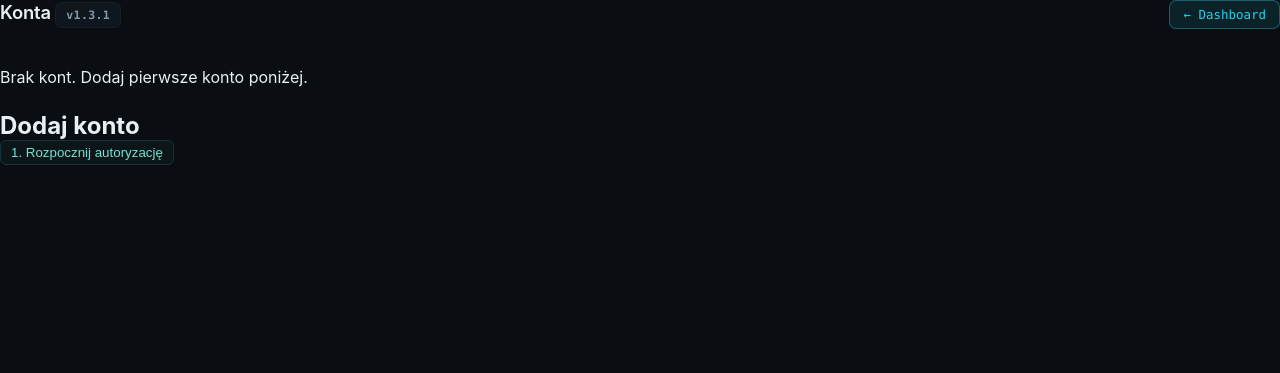
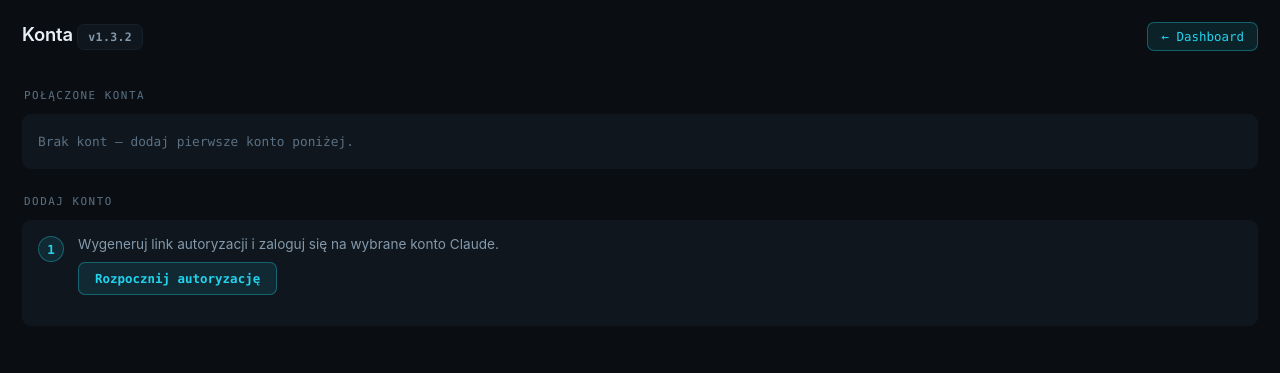
Before and after one commit to robsonek/claude-usage-dashboard, a Flask app: page /accounts in a window 1280 px wide. Shown: the top 373 px of the page. Run offline with Flask 3, Linux system fonts and the light colour scheme; the visitor is signed in with stand-in values (Sample User, id 1); data that the repository does not hold is empty; parts of the project's set-up code (start-up, migrations or seed data) failed here and were passed over.

Commit message:
style(accounts): restyle accounts page to Cyan Terminal theme; fix hidden step-2
Co-Authored-By: Claude Fable 5 <noreply@anthropic.com>

```diff
--- a/config.py
+++ b/config.py
@@ -5,7 +5,7 @@ from werkzeug.security import generate_password_hash
 # App version — shown in the dashboard UI (header chip + footer). Single source
 # of truth. RULE: bump this (at least the patch level) on EVERY git push, so each
 # pushed/deployed state carries a unique version. See memory feedback_bump_version_on_push.
-VERSION = '1.3.1'
+VERSION = '1.3.2'
 
 # Paths
 BASE_DIR = os.path.dirname(os.path.abspath(__file__))
--- a/static/style.css
+++ b/static/style.css
@@ -154,20 +154,50 @@ footer{text-align:center;padding:16px 0 4px;font-family:var(--mono);color:var(--
   .chart-container canvas{height:190px!important}
 }
 
-.account-bar { display: flex; gap: 8px; flex-wrap: wrap; margin: 0 0 14px; }
-.acc-mini { background: #0c1518; border: 1px solid #16323a; border-radius: 8px;
-    padding: 6px 12px; color: #6fe3d2; cursor: pointer; text-align: left;
-    display: flex; flex-direction: column; min-width: 120px; }
-.acc-mini.active { border-color: #2de0c6; box-shadow: 0 0 0 1px #2de0c6 inset; }
-.acc-mini-label { font-weight: 600; font-size: 0.9rem; }
-.acc-mini-stats { font-size: 0.72rem; color: #4f8c84; }
-.account-row { display: flex; gap: 12px; align-items: center; padding: 8px 0;
-    border-bottom: 1px solid #16323a; font-size: 0.9rem; }
-.acc-dot { width: 9px; height: 9px; border-radius: 50%; display: inline-block; }
-.acc-dot.on { background: #2de0c6; } .acc-dot.off { background: #555; }
-.acc-email { color: #4f8c84; } .acc-error { color: #e36f6f; font-size: 0.75rem; }
-.acc-actions { margin-left: auto; display: flex; gap: 6px; }
-.acc-actions button, .add-account button { background: #0c1518; color: #6fe3d2;
-    border: 1px solid #16323a; border-radius: 6px; padding: 4px 10px; cursor: pointer; }
-.add-account { margin-top: 24px; } .add-account input { margin: 4px 6px 4px 0;
-    background: #0c1518; border: 1px solid #16323a; color: #cfeee8; padding: 6px; border-radius: 6px; }
+/* Account bar on the dashboard (mini-card per account; hidden when ≤1 active) */
+.account-bar{display:flex;gap:10px;flex-wrap:wrap;margin:0 0 22px}
+.acc-mini{font-family:var(--mono);background:var(--panel);border:1px solid var(--border);border-radius:9px;padding:9px 14px;color:var(--mid);cursor:pointer;text-align:left;display:flex;flex-direction:column;gap:3px;min-width:150px;transition:all .15s}
+.acc-mini:hover{border-color:var(--accent-border);color:var(--accent)}
+.acc-mini.active{background:var(--accent-soft);border-color:var(--accent-border);color:var(--accent)}
+.acc-mini-label{font-weight:600;font-size:.8rem;letter-spacing:.02em}
+.acc-mini-stats{font-size:.66rem;color:var(--label)}
+.acc-mini.active .acc-mini-stats{color:var(--mid)}
+
+/* Accounts page (/accounts) */
+.accounts-page .accounts-panel{background:var(--panel);border-radius:9px;padding:6px 16px;margin-bottom:26px}
+.account-row{display:flex;gap:14px;align-items:center;padding:13px 0;border-bottom:1px solid var(--border);font-size:.88rem}
+.account-row:last-child{border-bottom:none}
+.acc-dot{width:8px;height:8px;border-radius:50%;display:inline-block;flex:none}
+.acc-dot.on{background:var(--ok);box-shadow:0 0 7px var(--ok)}
+.acc-dot.off{background:var(--label)}
+.acc-id{display:flex;flex-direction:column;gap:2px;min-width:0}
+.acc-label{font-weight:600;color:var(--text)}
+.acc-email{font-family:var(--mono);font-size:.72rem;color:var(--label);overflow:hidden;text-overflow:ellipsis}
+.acc-type{font-family:var(--mono);font-size:.66rem;letter-spacing:.08em;text-transform:uppercase;color:var(--accent);background:var(--accent-soft);border:1px solid var(--accent-border);padding:3px 9px;border-radius:6px}
+.acc-error{font-family:var(--mono);font-size:.7rem;color:var(--warn);cursor:help}
+.acc-empty{color:var(--label);font-family:var(--mono);font-size:.8rem;padding:14px 0}
+.acc-actions{margin-left:auto;display:flex;gap:7px;flex-wrap:wrap}
+.acc-actions button{font-family:var(--mono);font-size:.72rem;padding:5px 11px;border-radius:6px;border:1px solid var(--border);background:transparent;color:var(--mid);cursor:pointer;transition:all .15s}
+.acc-actions button:hover{border-color:var(--accent-border);color:var(--accent)}
+.acc-actions button.danger:hover{border-color:rgba(244,63,94,.4);color:var(--crit)}
+
+/* Add-account flow */
+.add-account{padding:16px}
+.add-step{display:flex;gap:14px;padding:10px 0}
+.add-step[hidden]{display:none}
+.step-no{font-family:var(--mono);font-weight:700;font-size:.78rem;color:var(--accent);background:var(--accent-soft);border:1px solid var(--accent-border);width:26px;height:26px;border-radius:50%;display:flex;align-items:center;justify-content:center;flex:none}
+.step-body{display:flex;flex-direction:column;gap:10px;min-width:0;flex:1}
+.step-body p{color:var(--mid);font-size:.85rem}
+.btn-accent{font-family:var(--mono);align-self:flex-start;padding:8px 16px;border-radius:7px;font-size:.78rem;font-weight:600;cursor:pointer;transition:all .15s;color:var(--accent);border:1px solid var(--accent-border);background:var(--accent-soft)}
+.btn-accent:hover{background:rgba(34,211,238,.18)}
+.auth-link{font-family:var(--mono);font-size:.8rem;color:var(--accent);text-decoration:none;border-bottom:1px dashed var(--accent-border)}
+.auth-link:hover{border-bottom-style:solid}
+.add-form{display:flex;gap:8px;flex-wrap:wrap}
+.add-form input{flex:1 1 220px;padding:9px 12px;border:1px solid var(--border);border-radius:7px;background:var(--panel-2);color:var(--text);font-family:var(--mono);font-size:.8rem}
+.add-form input:focus{outline:none;border-color:var(--accent)}
+.add-msg{font-family:var(--mono);font-size:.78rem;color:var(--mid);padding:4px 0 8px;min-height:1.2em}
+
+@media(max-width:600px){
+  .account-row{flex-wrap:wrap}
+  .acc-actions{margin-left:0;width:100%}
+}
--- a/templates/accounts.html
+++ b/templates/accounts.html
@@ -7,20 +7,25 @@
     <link rel="stylesheet" href="{{ url_for('static', filename='style.css') }}">
 </head>
 <body>
-<div class="container">
+<div class="dashboard accounts-page">
     <header>
-        <h1>Konta <span class="version-badge">v{{ version }}</span></h1>
-        <a href="{{ url_for('dashboard') }}" class="btn-refresh">← Dashboard</a>
+        <h1>Konta <span class="version-badge" title="App version">v{{ version }}</span></h1>
+        <div class="header-actions">
+            <a href="{{ url_for('dashboard') }}" class="btn-refresh">← Dashboard</a>
+        </div>
     </header>
 
-    <section class="accounts-list" id="accounts-list">
+    <p class="section-label">Połączone konta</p>
+    <section class="accounts-panel" id="accounts-list">
         {% for a in accounts %}
         <div class="account-row" data-id="{{ a.id }}">
             <span class="acc-dot {{ 'on' if a.is_active else 'off' }}"></span>
-            <span class="acc-label">{{ a.label }}</span>
-            <span class="acc-email">{{ a.email or '—' }}</span>
+            <div class="acc-id">
+                <span class="acc-label">{{ a.label }}</span>
+                <span class="acc-email">{{ a.email or '—' }}</span>
+            </div>
             <span class="acc-type">{{ a.account_type or '?' }}</span>
-            <span class="acc-error">{{ a.last_error or '' }}</span>
+            {% if a.last_error %}<span class="acc-error" title="{{ a.last_error }}">⚠ błąd odczytu</span>{% endif %}
             <span class="acc-actions">
                 {% if a.is_active %}
                 <button onclick="op({{ a.id }}, 'disable')">Wyłącz</button>
@@ -28,25 +33,36 @@
                 <button onclick="op({{ a.id }}, 'enable')">Włącz</button>
                 {% endif %}
                 <button onclick="renameAcc({{ a.id }})">Zmień nazwę</button>
-                <button onclick="delAcc({{ a.id }})">Usuń</button>
+                <button class="danger" onclick="delAcc({{ a.id }})">Usuń</button>
             </span>
         </div>
         {% else %}
-        <p class="muted">Brak kont. Dodaj pierwsze konto poniżej.</p>
+        <p class="acc-empty">Brak kont — dodaj pierwsze konto poniżej.</p>
         {% endfor %}
     </section>
 
-    <section class="add-account">
-        <h2>Dodaj konto</h2>
-        <button id="start-btn" onclick="startOAuth()">1. Rozpocznij autoryzację</button>
-        <div id="oauth-step2" hidden>
-            <p>Otwórz link, zaloguj się na wybrane konto Claude i wklej kod:</p>
-            <p><a id="auth-link" href="#" target="_blank" rel="noopener">Otwórz stronę autoryzacji ↗</a></p>
-            <input id="code-input" type="text" placeholder="wklej kod#state" size="60">
-            <input id="label-input" type="text" placeholder="nazwa (opcjonalnie)">
-            <button onclick="completeOAuth()">2. Dodaj konto</button>
+    <p class="section-label">Dodaj konto</p>
+    <section class="accounts-panel add-account">
+        <div class="add-step">
+            <span class="step-no">1</span>
+            <div class="step-body">
+                <p>Wygeneruj link autoryzacji i zaloguj się na wybrane konto Claude.</p>
+                <button id="start-btn" class="btn-accent" onclick="startOAuth()">Rozpocznij autoryzację</button>
+                <a id="auth-link" class="auth-link" href="#" target="_blank" rel="noopener" hidden>Otwórz stronę autoryzacji ↗</a>
+            </div>
         </div>
-        <p id="add-msg" class="muted"></p>
+        <div class="add-step" id="oauth-step2" hidden>
+            <span class="step-no">2</span>
+            <div class="step-body">
+                <p>Skopiuj wyświetlony kod i wklej go tutaj:</p>
+                <div class="add-form">
+                    <input id="code-input" type="text" placeholder="wklej kod#state" autocomplete="off">
+                    <input id="label-input" type="text" placeholder="nazwa (opcjonalnie)">
+                    <button class="btn-accent" onclick="completeOAuth()">Dodaj konto</button>
+                </div>
+            </div>
+        </div>
+        <p id="add-msg" class="add-msg" role="status"></p>
     </section>
 </div>
 <script>
@@ -55,7 +71,12 @@ async function startOAuth() {
         headers:{'Content-Type':'application/x-www-form-urlencoded'},
         body:'action=start'});
     const d = await r.json();
-    document.getElementById('auth-link').href = d.authorize_url;
+    const msg = document.getElementById('add-msg');
+    if (!r.ok) { msg.textContent = 'Błąd: ' + (d.error || r.status); return; }
+    msg.textContent = '';
+    const link = document.getElementById('auth-link');
+    link.href = d.authorize_url;
+    link.hidden = false;
     document.getElementById('oauth-step2').hidden = false;
 }
 async function completeOAuth() {
```
